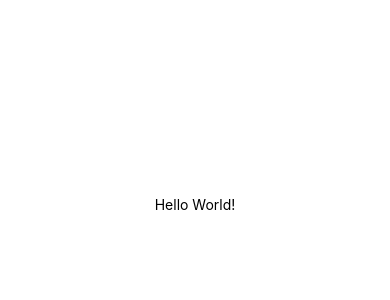
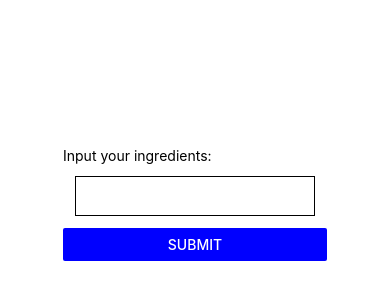
Before and after one commit to yanchen01/recipe-mini-project-ui, a React Native app: screen / in a window 390 px wide. Shown: the part 218-518 px from the top of the page. Built offline with nearby package versions, Linux system fonts and the light colour scheme.

Commit message:
added input, submit button, and test api

```diff
--- a/App.js
+++ b/App.js
@@ -2,11 +2,13 @@ import { StatusBar } from 'expo-status-bar';
 import React from 'react';
 import { StyleSheet, Text, View } from 'react-native';
 
+import Home from './src/pages/Home';
+
 export default function App() {
 	return (
 		<View style={styles.container}>
-      <Text>Hello World!</Text>
 			<StatusBar style="auto" />
+			<Home />
 		</View>
 	);
 }
@@ -16,6 +18,6 @@ const styles = StyleSheet.create({
 		flex: 1,
 		backgroundColor: '#fff',
 		alignItems: 'center',
-    justifyContent: 'center',
-  },
+		justifyContent: 'center'
+	}
 });
--- a/package.json
+++ b/package.json
@@ -8,6 +8,7 @@
     "eject": "expo eject"
   },
   "dependencies": {
+    "axios": "^0.21.4",
     "expo": "~42.0.1",
     "expo-status-bar": "~1.0.4",
     "react": "16.13.1",
--- /dev/null
+++ b/src/components/Input/Input.js
@@ -0,0 +1,37 @@
+import React from 'react';
+import { SafeAreaView, StyleSheet, TextInput, Text, Button } from 'react-native';
+
+import axios from 'axios';
+
+const Input = () => {
+	const [ ingredientInput, setIngredientInput ] = React.useState('');
+
+	const ingredientInputHandler = async (e) => {
+		e.preventDefault();
+		const API_URL = 'https://api.nal.usda.gov/fdc/v1/foods';
+		const res = await axios.get(`${API_URL}/search?api_key=DEMO_KEY&query=${JSON.stringify(ingredientInput)}`);
+		console.log(res.data);
+	};
+
+	return (
+		<SafeAreaView>
+			<Text>Input your ingredients:</Text>
+			<TextInput style={styles.input} onChangeText={setIngredientInput} value={ingredientInput} />
+			<Button style={styles.button} onPress={ingredientInputHandler} title="Submit" color="blue" />
+		</SafeAreaView>
+	);
+};
+
+const styles = StyleSheet.create({
+	input: {
+		height: 40,
+		margin: 12,
+		borderWidth: 1,
+		padding: 10
+	},
+	button: {
+		width: '33%'
+	}
+});
+
+export default Input;
--- /dev/null
+++ b/src/pages/Home.js
@@ -0,0 +1,9 @@
+import React from 'react';
+
+import Input from '../components/Input/Input';
+
+const Home = () => {
+	return <Input />;
+};
+
+export default Home;
```
Also changed, not shown: 1 other file (tests, documents, lock files or other folders). Lines whose indentation alone changed are shown as unchanged.
